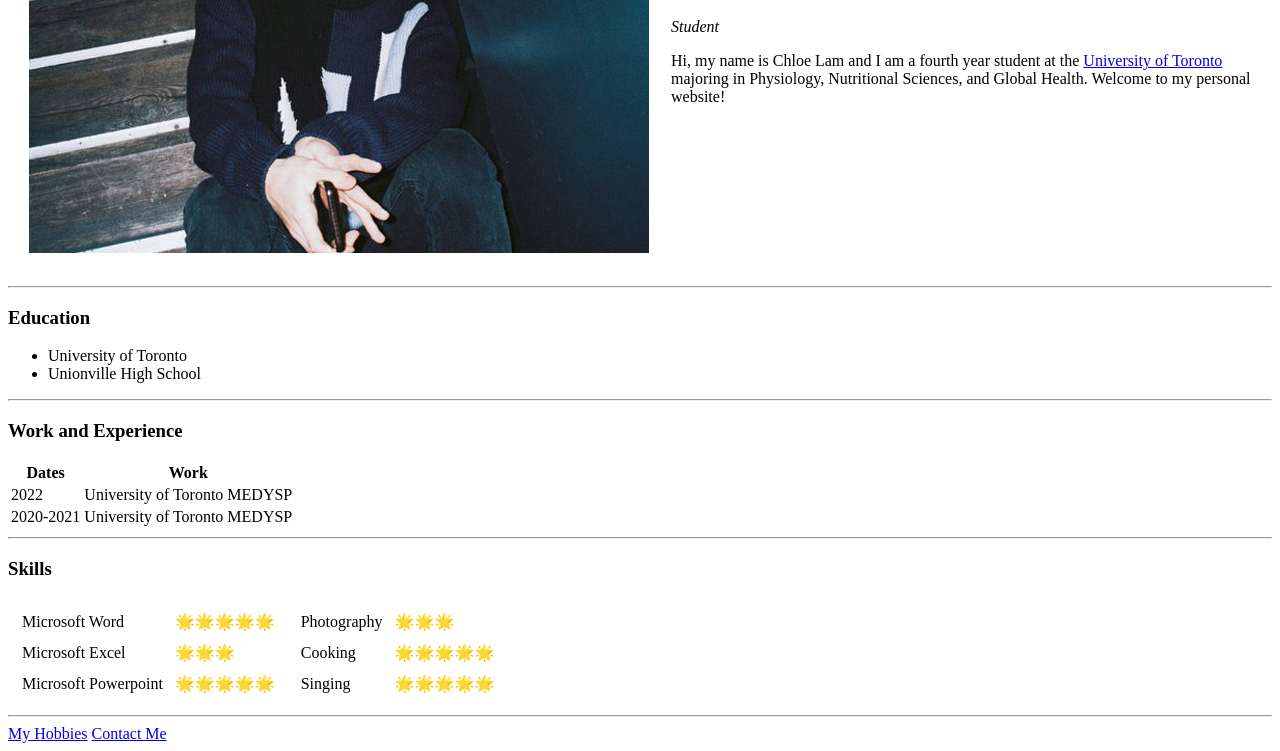
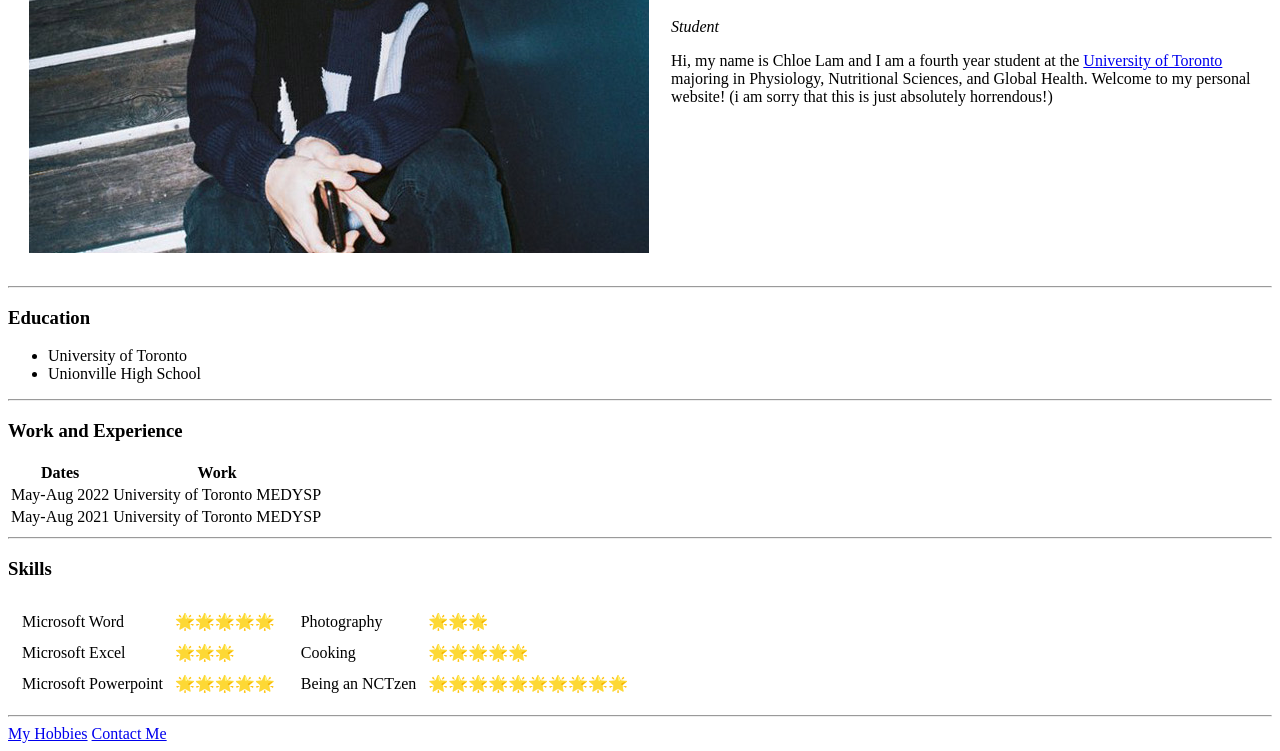
Before and after one commit to chloeyclam/cv, a plain HTML site: page index.html in a window 1280 px wide. Shown: the part 226-977 px from the top of the page. Drawn offline with Linux system fonts and the light colour scheme.

Commit message:
Update index.html

```diff
--- a/index.html
+++ b/index.html
@@ -15,6 +15,7 @@
       <p><em>Student</em></p>
       <p>
         Hi, my name is Chloe Lam and I am a fourth year student at the <a href="https://www.utoronto.ca/">University of Toronto</a> majoring in Physiology, Nutritional Sciences, and Global Health. Welcome to my personal website!
+        (i am sorry that this is just absolutely horrendous!)
       </p>
     </td>
     </tr>
@@ -41,11 +42,11 @@
 
     </tfoot>
     <tr>
-      <td>2022</td>
+      <td>May-Aug 2022</td>
       <td>University of Toronto MEDYSP</td>
     </tr>
     <tr>
-      <td>2020-2021</td>
+      <td>May-Aug 2021</td>
       <td>University of Toronto MEDYSP</td>
     </tr>
   </table>
@@ -79,8 +80,8 @@
           <td>🌟🌟🌟🌟🌟</td>
         </tr>
         <tr>
-          <td>Singing</td>
-          <td>🌟🌟🌟🌟🌟</td>
+          <td>Being an NCTzen</td>
+          <td>🌟🌟🌟🌟🌟🌟🌟🌟🌟🌟</td>
         </tr>
       </table>
     </td>
```
